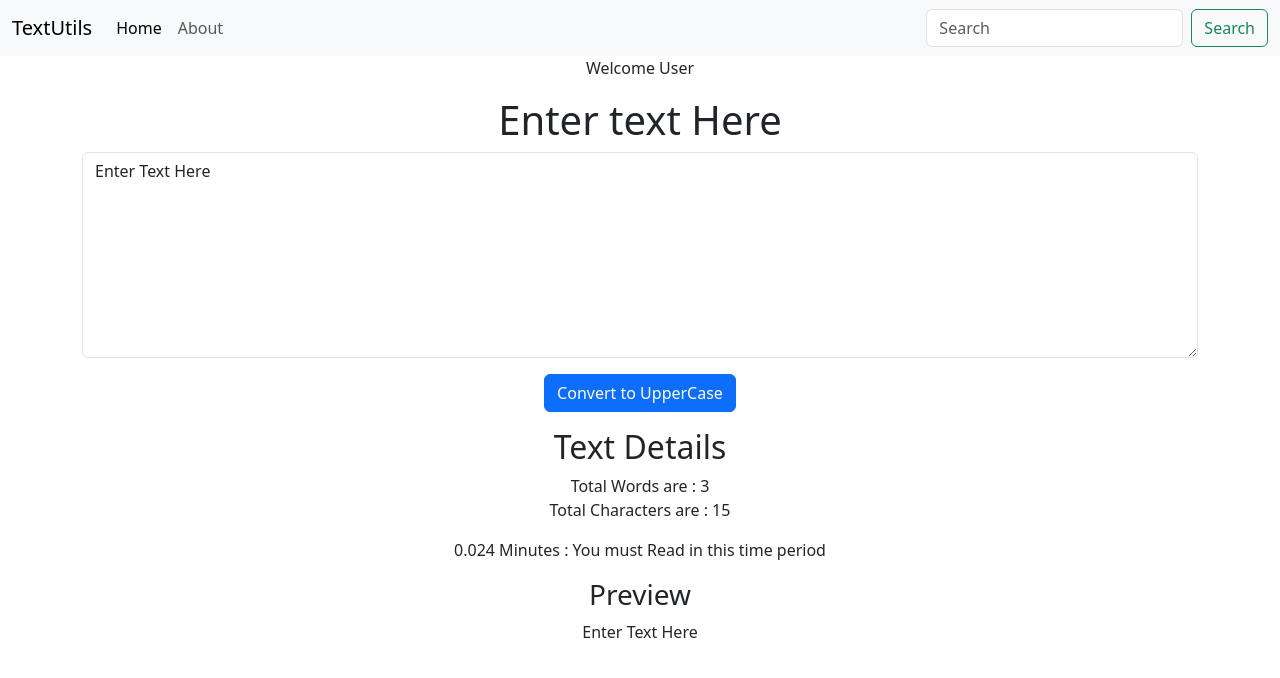
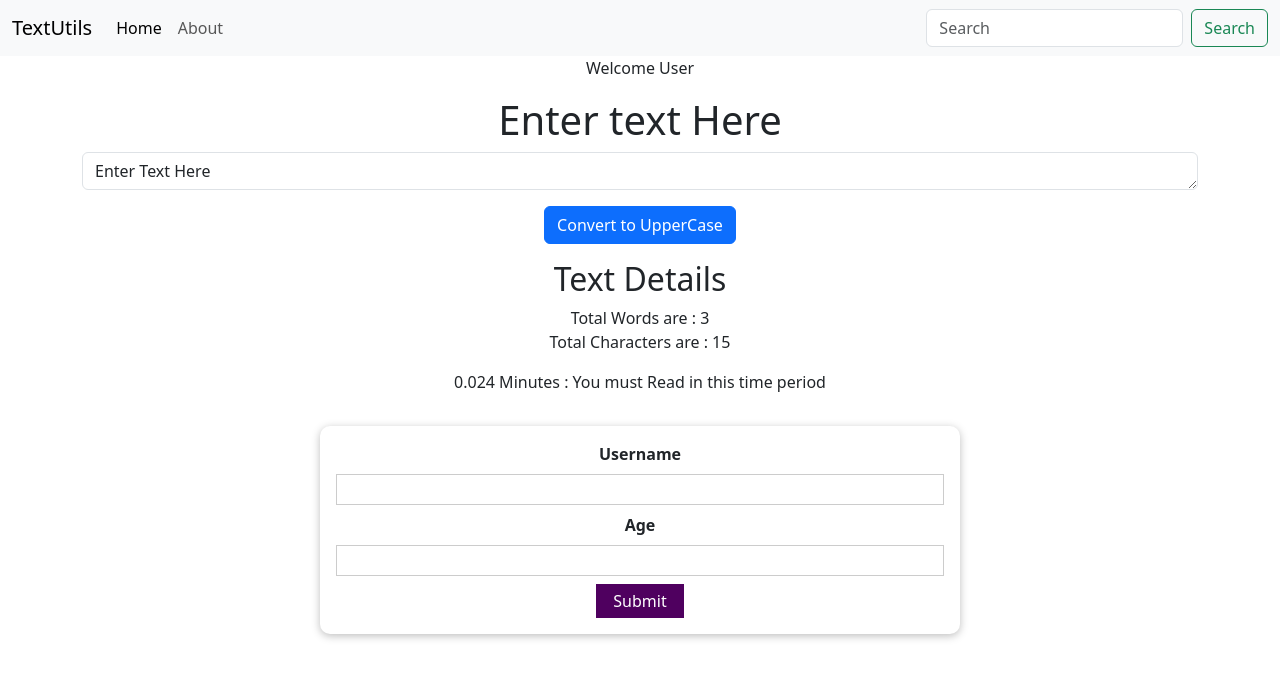
Before and after one commit to Ameer-Hamza200/React-practice, a React (Create React App) app: page / in a window 1280 px wide. Shown: the top 678 px of the page. Built offline with nearby package versions, Linux system fonts and the light colour scheme.

Commit message:
React Project

```diff
--- a/src/App.js
+++ b/src/App.js
@@ -3,6 +3,8 @@ import './App.css';
 import Navbar from './components/Navbar';
 import TextForm from './components/TextForm';
 import Welcome from './components/Welcome';
+// import NameList from './components/NameList';
+import AddUser from './components/Udemy.js/components/AddUsers';
 
 function App() {
   return (
@@ -10,6 +12,8 @@ function App() {
    <Navbar title="TextUtils"/>
    <Welcome />
    <TextForm heading="Enter text Here"/>
+   {/* <NameList /> */}
+   <AddUser />
     </div>
   );
 }
--- /dev/null
+++ b/src/components/NameList.js
@@ -0,0 +1,32 @@
+// import React from 'react'
+
+// function NameList() {
+//     // const name = ['Hamza','Bilal','Islam' ,'Qasim']
+//     const person =
+//     [
+//         {
+//         "name":"Hamza",
+//             "id" : 1,
+//         "post":"Mern"
+//     },
+//     {
+//         "name":"Bilal",
+//         "id" : 2,
+//         "post":"React"
+//     },
+//     {
+//         "name":"Islam",
+//         "id" : 3,
+//         "post":"MEAN"
+//     }
+// ]
+//   return (
+//     <div>
+//         {
+//         person.map(person => <p> this is {person.name}. with id {person.id}</p>)
+//         }
+//     </div>
+//   )
+// }
+
+// export default NameList
--- a/src/components/TextForm.js
+++ b/src/components/TextForm.js
@@ -19,7 +19,7 @@ export default function TextForm(props) {
   <><div className='container my-3'>
       <div className="mb-3">
         <h1>{props.heading}  </h1>
-        <textarea className="form-control" value={text} onClick={clearInput}onChange={handleOn} id="exampleFormControlTextarea1" rows="8"></textarea>
+        <textarea className="form-control" value={text} onClick={clearInput}onChange={handleOn} id="exampleFormControlTextarea1" rows="1"></textarea>
       </div>
       <button className='btn btn-primary' onClick={handleUp}>Convert to UpperCase</button>
     </div><div className='container'>
@@ -28,8 +28,8 @@ export default function TextForm(props) {
     {/* // Estimatng time to read that pragraph */}
     <p>{0.008 * text.split(" ").length } Minutes : You must Read in this time period</p>
     { /* preview Section */}
-    <h3>Preview</h3>
-    <p>{text}</p>
+    {/* <h3>Preview</h3>
+    <p>{text}</p> */}
       </div></>
 
   )
--- /dev/null
+++ b/src/components/Udemy.js/components/AddUsers.js
@@ -0,0 +1,24 @@
+import React from "react";
+
+import Card from "./Card";
+import classes from "../components/AddUsers.module.css"
+import Button from "./Button";
+
+const AddUser = props =>{
+    const addUserhandler = (event)=>{
+        event.preventDefault();
+    };
+return(
+    <Card className={classes.input}>
+    <form onSubmit={addUserhandler}>
+        <label htmlFor="Username">Username</label>
+        <input type='text' id='Username'></input>
+        <label htmlFor="Age">Age</label>
+        <input type='number' id='Age'></input>
+        <Button type="submit">Submit</Button>
+    </form>
+    </Card>
+);
+};
+
+export default AddUser
--- /dev/null
+++ b/src/components/Udemy.js/components/AddUsers.module.css
@@ -0,0 +1,26 @@
+.input {
+    margin: 2rem auto;
+    padding: 1rem;
+    width: 90%;
+    max-width: 40rem;
+  }
+
+  .input label {
+    display: block;
+    font-weight: bold;
+    margin-bottom: 0.5rem;
+  }
+
+  .input input {
+    font: inherit;
+    display: block;
+    width: 100%;
+    border: 1px solid #ccc;
+    padding: 0.15rem;
+    margin-bottom: 0.5rem;
+  }
+
+  .input input:focus {
+    outline: none;
+    border-color: #4f005f;
+  }
--- /dev/null
+++ b/src/components/Udemy.js/components/Button.js
@@ -0,0 +1,18 @@
+
+import React from 'react';
+
+import classes from './Button.module.css';
+
+const Button = (props) => {
+  return (
+    <button
+      className={classes.button}
+      type={props.type || 'button'}
+      onClick={props.onClick}
+    >
+      {props.children}
+    </button>
+  );
+};
+
+export default Button;
--- /dev/null
+++ b/src/components/Udemy.js/components/Button.module.css
@@ -0,0 +1,18 @@
+.button {
+    font: inherit;
+    border: 1px solid #4f005f;
+    background: #4f005f;
+    color: white;
+    padding: 0.25rem 1rem;
+    cursor: pointer;
+  }
+
+  .button:hover,
+  .button:active {
+    background: #741188;
+    border-color: #741188;
+  }
+
+  .button:focus {
+    outline: none;
+  }
--- /dev/null
+++ b/src/components/Udemy.js/components/Card.js
@@ -0,0 +1,8 @@
+import React from "react";
+import classes from './Card.module.css'
+
+ const Card = (props) =>{
+    return <div className={`${classes.card} ${props.className}`}>{props.children}</div>;
+ };
+
+ export default Card
--- /dev/null
+++ b/src/components/Udemy.js/components/Card.module.css
@@ -0,0 +1,6 @@
+
+.card {
+    background: white;
+    box-shadow: 0 2px 8px rgba(0, 0, 0, 0.26);
+    border-radius: 10px;
+  }
```
